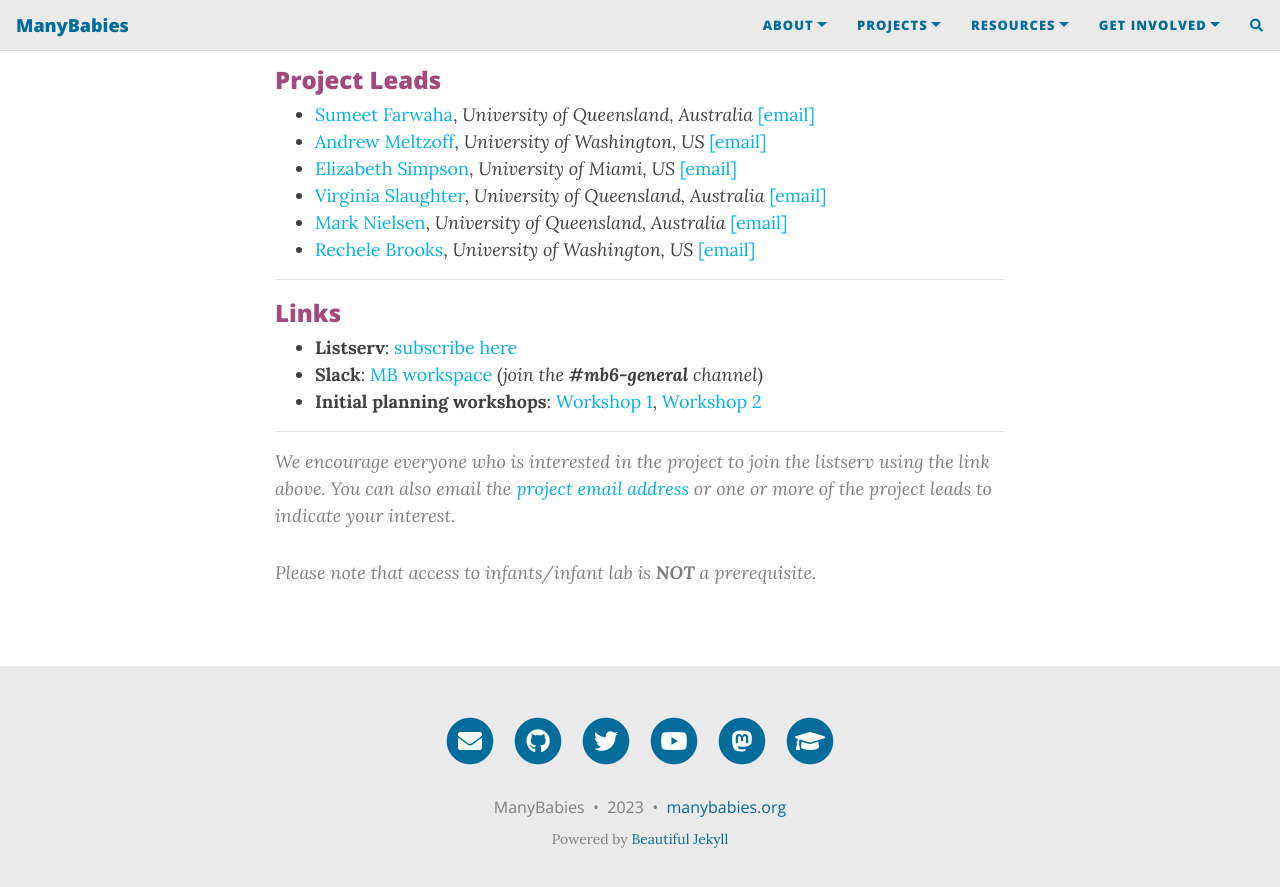
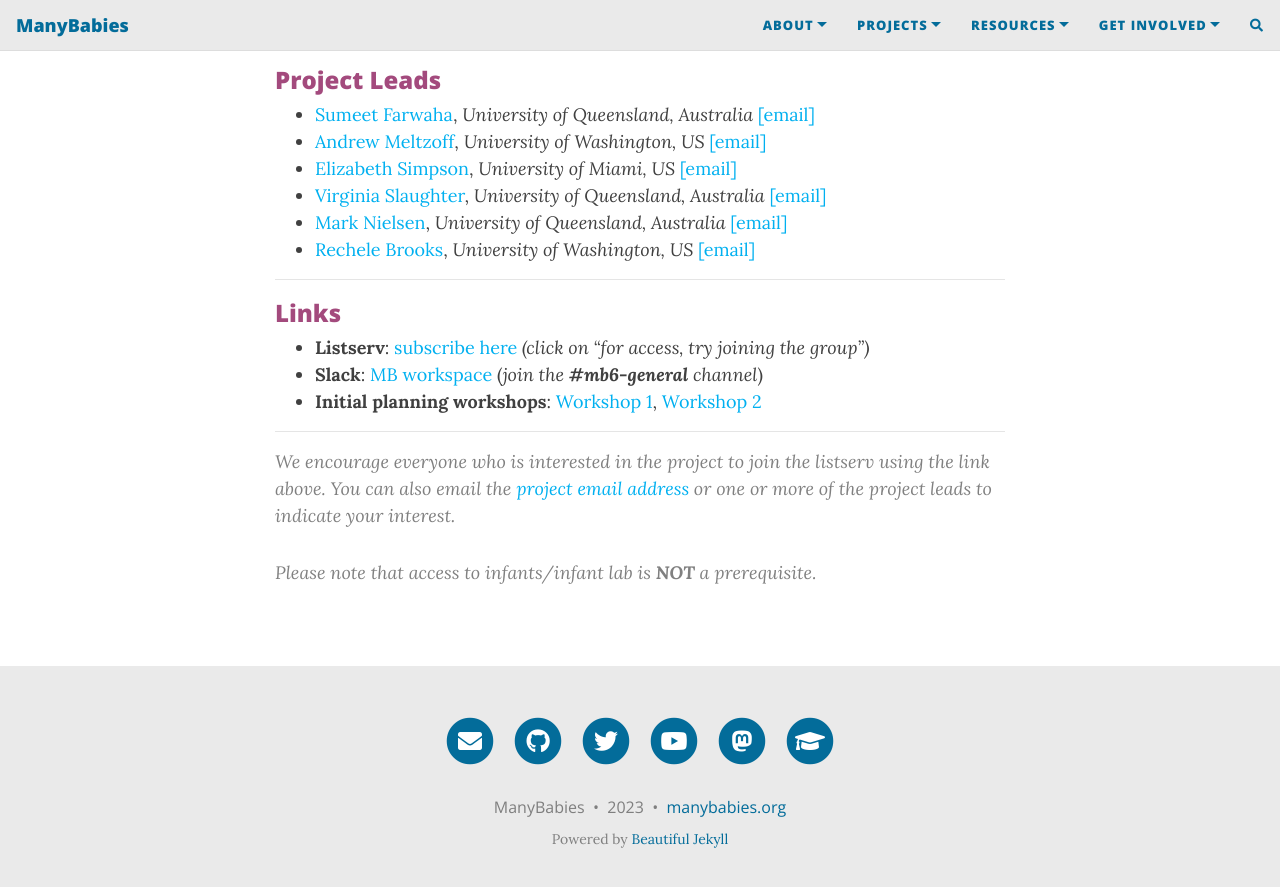
Before and after one commit to manybabies/manybabies.github.io, a Jekyll site: the page built from MB6.md, in a window 1280 px wide and 900 px high, scrolled down 779 px. Shown: the top 887 px of the window. Built offline with Jekyll 4.4.1, drawn with Linux system fonts in a browser that asks for light colours; nearby versions of some CDN libraries; comment, search, counter and statistics services are not loaded.

Commit message:
Update MB6.md

```diff
--- a/MB6.md
+++ b/MB6.md
@@ -28,7 +28,7 @@ cover-img: /assets/img/MB6_logo.png
 
 ***
 ### Links
-* **Listserv**: [subscribe here](https://groups.google.com/a/manybabies.org/g/mb6-list)
+* **Listserv**: [subscribe here](https://groups.google.com/a/manybabies.org/g/mb6-list) *(click on "for access, try joining the group")*
 * **Slack**: [MB workspace](https://join.slack.com/t/manybabies/shared_invite/zt-1frvx4ulh-b7ge7X6DY8Yl4HgBW1xBXQ) (*join the **#mb6-general** channel*)
 * **Initial planning workshops**: [Workshop 1](https://www.youtube.com/watch?v=SIwvMydZUwA), [Workshop 2](https://www.youtube.com/watch?v=61muVqg7mnI)
 
```
